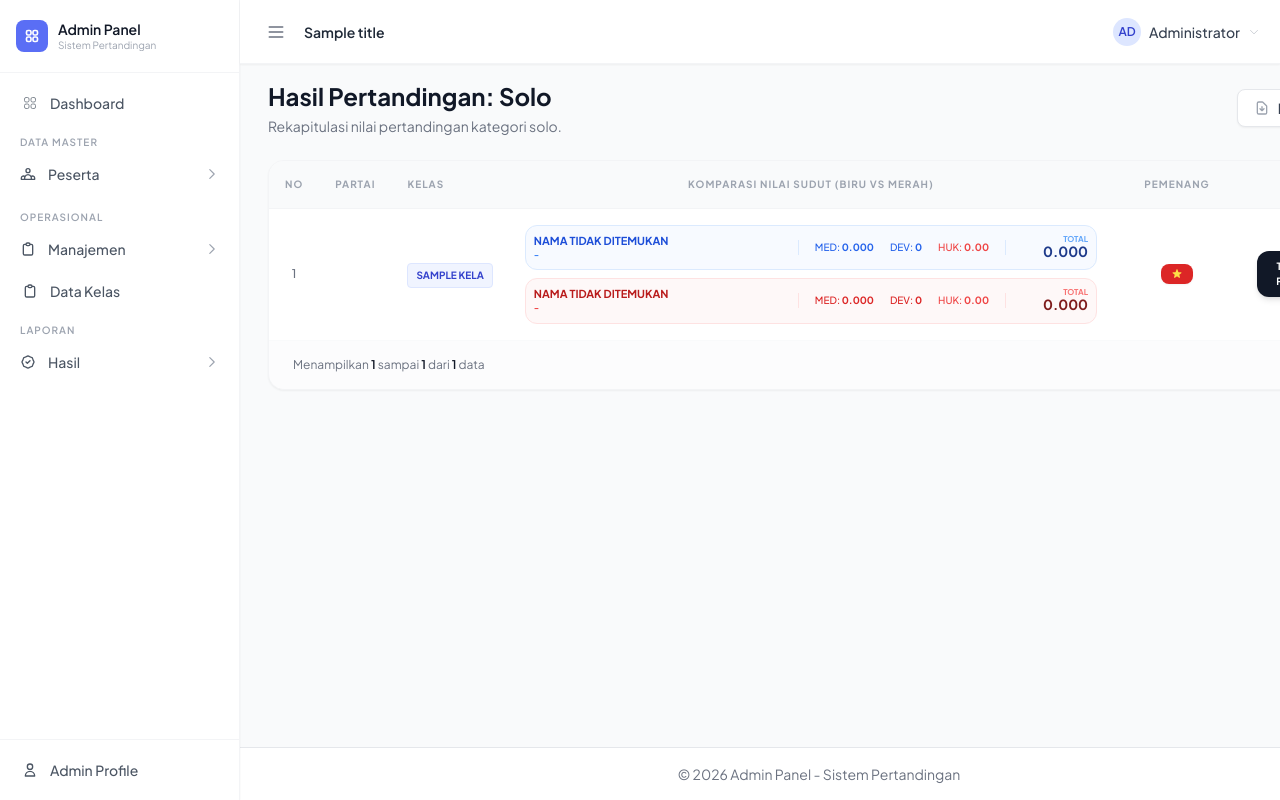
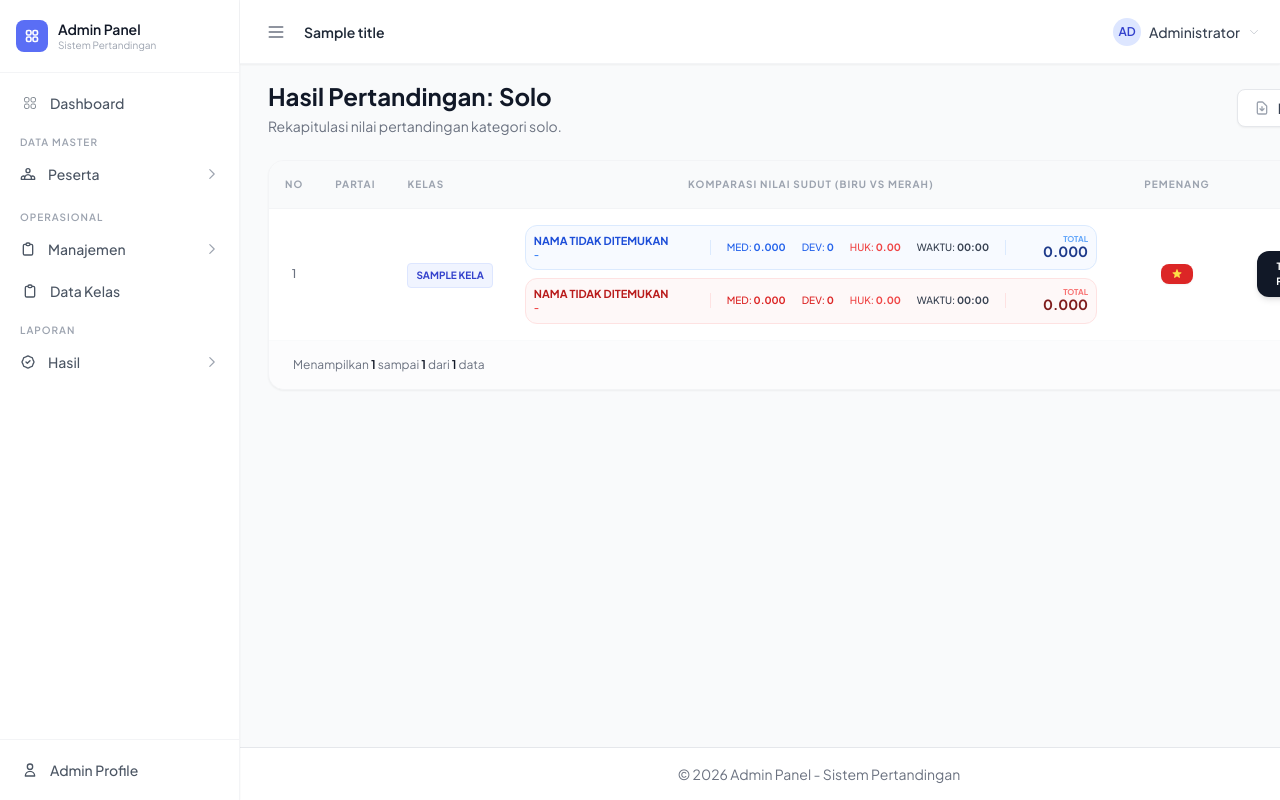
Before and after one commit to rianhz135/scoring-seni, a Laravel app: template resources/views/pages/hasil/solo/index.blade.php in a window 1280 px wide; the page is wider, and only the part inside the window is pictured. Run offline with Laravel 12, Linux system fonts and the light colour scheme; the template is opened without the code that fills it: most values are stand-ins (such as "Sample title", 1, 10 or a date in 2020); data that the repository does not hold is empty; some libraries are stand-ins or nearby versions.

Commit message:
update waktu pemenang

```diff
--- a/app/Http/Controllers/Admin/Hasil/SoloController.php
+++ b/app/Http/Controllers/Admin/Hasil/SoloController.php
@@ -155,6 +155,7 @@ class SoloController extends Controller
             'median' => number_format($p->nilai_median, 3, '.', ''),
             'hukuman' => number_format($p->hukuman_ketua ?? 0, 2, '.', ''),
             'deviasi' => $p->nilai_deviasi,
+            'waktu' => gmdate('i:s', $p->waktu_tampil ?? 0),
             'is_disq' => (($p->is_disqualifikasi ?? $p->is_disqulifikasi ?? 0) == 1)
         ];
     }
--- a/resources/views/pages/hasil/solo/index.blade.php
+++ b/resources/views/pages/hasil/solo/index.blade.php
@@ -66,7 +66,6 @@
                                 </span>
                             </td>
 
-                            {{-- KOMPARASI NILAI SUDUT --}}
                             <td class="px-4 py-4">
                                 <div class="flex flex-col gap-2">
 
@@ -77,7 +76,6 @@
                                             <div class="flex-1">
                                                 <p
                                                     class="text-[11px] font-black {{ $disqBiru == 1 ? 'text-red-700 line-through' : 'text-blue-700' }} leading-tight">
-                                                    {{-- Coba cek nama, jika kosong cek nama_peserta, jika kosong cek nama_lengkap --}}
                                                     {{ $biru->peserta->nama ?? ($biru->peserta->nama_peserta ?? ($biru->peserta->nama_lengkap ?? 'Nama Tidak Ditemukan')) }}
                                                 </p>
                                                 <p
@@ -99,12 +97,17 @@
                                                     <span>DEV: <b>{{ $biru->nilai_deviasi ?? 0 }}</b></span>
                                                     <span class="text-red-500">HUK:
                                                         <b>{{ number_format($biru->hukuman_ketua ?? 0, 2) }}</b></span>
+
+                                                    {{-- WAKTU TAMPIL BIRU FORMAT MENIT:DETIK --}}
+                                                    <span class="text-gray-700">WAKTU:
+                                                        <b>{{ gmdate('i:s', $biru->waktu_tampil ?? 0) }}</b></span>
                                                 </div>
                                                 <div class="text-right min-w-[70px]">
                                                     <p class="text-[8px] text-blue-400 font-bold uppercase leading-none">
                                                         TOTAL</p>
                                                     <p class="text-sm font-black text-blue-900 leading-tight">
-                                                        {{ number_format($biru->total_nilai ?? 0, 3) }}</p>
+                                                        {{ number_format($biru->total_nilai ?? 0, 3) }}
+                                                    </p>
                                                 </div>
                                             @endif
                                         </div>
@@ -137,12 +140,17 @@
                                                     <span>DEV: <b>{{ $merah->nilai_deviasi ?? 0 }}</b></span>
                                                     <span class="text-red-500">HUK:
                                                         <b>{{ number_format($merah->hukuman_ketua ?? 0, 2) }}</b></span>
+
+                                                    {{-- WAKTU TAMPIL MERAH FORMAT MENIT:DETIK --}}
+                                                    <span class="text-gray-700">WAKTU:
+                                                        <b>{{ gmdate('i:s', $merah->waktu_tampil ?? 0) }}</b></span>
                                                 </div>
                                                 <div class="text-right min-w-[70px]">
                                                     <p class="text-[8px] text-red-400 font-bold uppercase leading-none">
                                                         TOTAL</p>
                                                     <p class="text-sm font-black text-red-900 leading-tight">
-                                                        {{ number_format($merah->total_nilai ?? 0, 3) }}</p>
+                                                        {{ number_format($merah->total_nilai ?? 0, 3) }}
+                                                    </p>
                                                 </div>
                                             @endif
                                         </div>
@@ -242,7 +250,7 @@
                             <span class="text-xs font-bold text-gray-400 uppercase">Total Nilai</span>
                             <span id="win-total" class="text-2xl font-black text-green-600">0.000</span>
                         </div>
-                        <div class="grid grid-cols-3 gap-2 text-center">
+                        <div class="grid grid-cols-4 gap-2 text-center">
                             <div class="bg-white p-2 rounded-lg border border-gray-100">
                                 <p class="text-[9px] font-bold text-gray-400 uppercase">Median</p>
                                 <p id="win-median" class="text-xs font-black">0.000</p>
@@ -254,6 +262,11 @@
                             <div class="bg-white p-2 rounded-lg border border-gray-100 overflow-hidden">
                                 <p class="text-[9px] font-bold text-gray-400 uppercase">Deviasi</p>
                                 <p id="win-deviasi" class="text-[9px] font-black truncate">0.000</p>
+                            </div>
+                            {{-- TAMBAHAN KOTAK WAKTU --}}
+                            <div class="bg-white p-2 rounded-lg border border-gray-100 overflow-hidden">
+                                <p class="text-[9px] font-bold text-gray-400 uppercase">Waktu</p>
+                                <p id="win-waktu" class="text-xs font-black text-blue-600">00:00</p>
                             </div>
                         </div>
                     </div>
@@ -278,7 +291,7 @@
                             <span class="text-xs font-bold text-gray-400 uppercase">Total Nilai</span>
                             <span id="lose-total" class="text-2xl font-black text-gray-600">0.000</span>
                         </div>
-                        <div class="grid grid-cols-3 gap-2 text-center">
+                        <div class="grid grid-cols-4 gap-2 text-center">
                             <div class="bg-gray-50 p-2 rounded-lg border border-gray-100">
                                 <p class="text-[9px] font-bold text-gray-400 uppercase">Median</p>
                                 <p id="lose-median" class="text-xs font-black">0.000</p>
@@ -290,6 +303,10 @@
                             <div class="bg-gray-50 p-2 rounded-lg border border-gray-100 overflow-hidden">
                                 <p class="text-[9px] font-bold text-gray-400 uppercase">Deviasi</p>
                                 <p id="lose-deviasi" class="text-[9px] font-black truncate">0.000</p>
+                            </div>
+                            <div class="bg-gray-50 p-2 rounded-lg border border-gray-100 overflow-hidden">
+                                <p class="text-[9px] font-bold text-gray-400 uppercase">Waktu</p>
+                                <p id="lose-waktu" class="text-xs font-black text-gray-600">00:00</p>
                             </div>
                         </div>
                         <div id="lose-disq-badge"
@@ -341,6 +358,7 @@
                             document.getElementById('win-median').innerText = win.median;
                             document.getElementById('win-hukuman').innerText = win.hukuman; // Fix Undefined
                             document.getElementById('win-deviasi').innerText = win.deviasi;
+                            document.getElementById('win-waktu').innerText = win.waktu;
 
                             // --- UPDATE BAGIAN PESERTA LAIN (KALAH) ---
                             if (lose) {
@@ -355,6 +373,7 @@
                                 document.getElementById('lose-median').innerText = lose.median;
                                 document.getElementById('lose-hukuman').innerText = lose.hukuman; // Fix Undefined
                                 document.getElementById('lose-deviasi').innerText = lose.deviasi;
+                                document.getElementById('lose-waktu').innerText = lose.waktu;
 
                                 // Handle Badge Disq
                                 const disqBadge = document.getElementById('lose-disq-badge');
```
Also changed, not shown: resources/views/pages/dewan/display.blade.php (+14 -8 lines).
